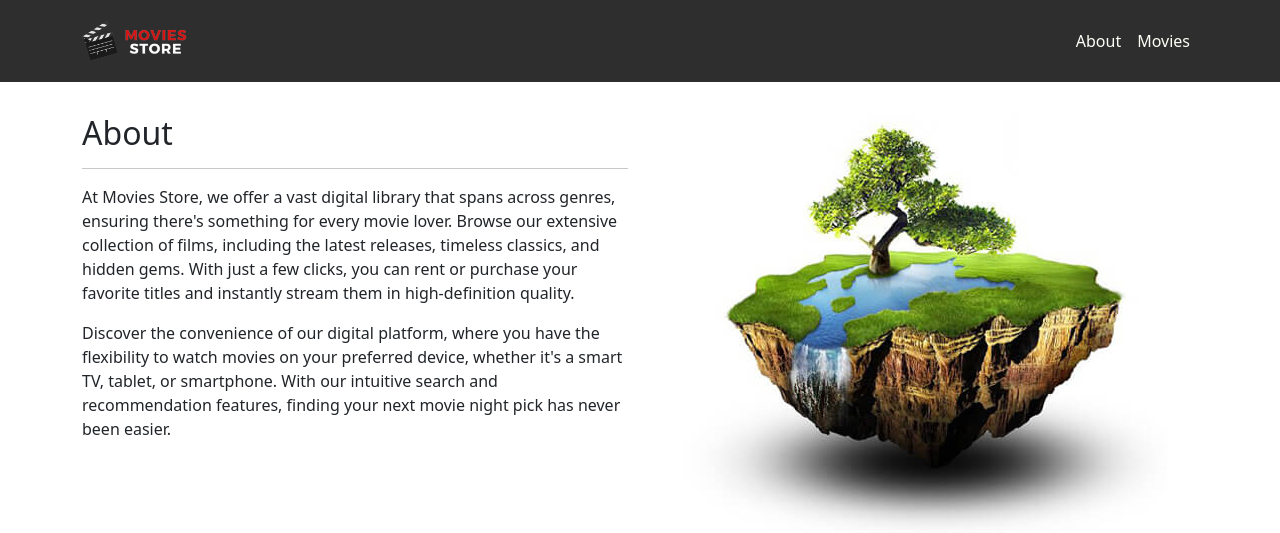
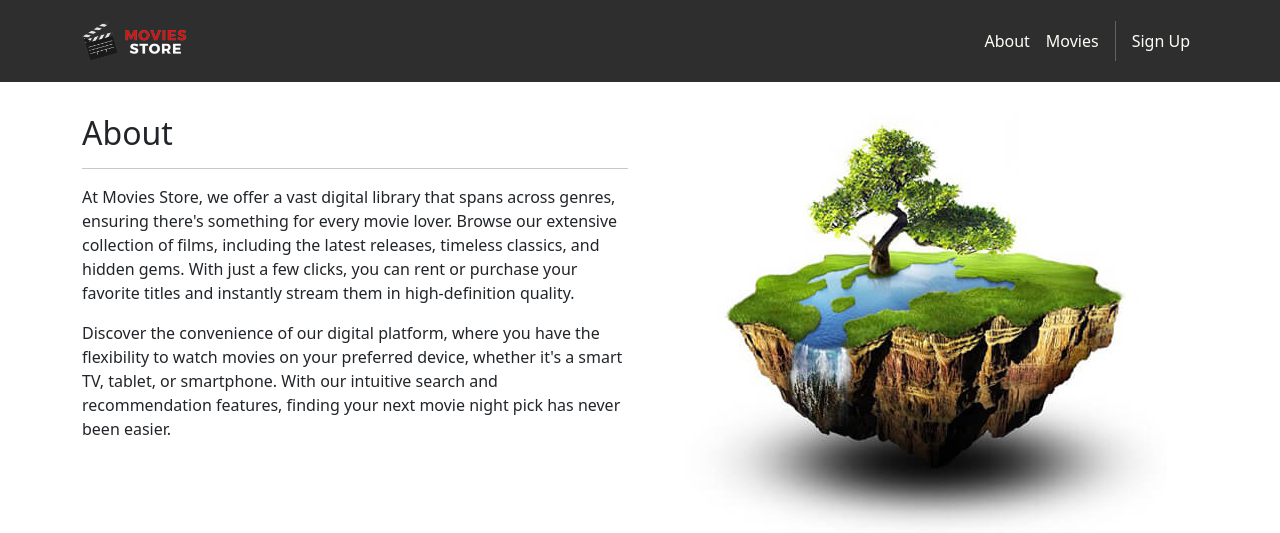
Before and after one commit to jl-imb/MovieStore, a Django app: page /about in a window 1280 px wide. Shown: the top 533 px of the page. Run offline with Django 5.2, Linux system fonts and the light colour scheme; some libraries are stand-ins or nearby versions.

Commit message:
edited base html

```diff
--- a/MovieStore/templates/base.html
+++ b/MovieStore/templates/base.html
@@ -39,6 +39,12 @@
                 href="{% url 'home.about' %}">About</a>
                 <a class="nav-link" href=
                 "{% url 'movies.index' %}">Movies</a>
+            <div class="vr bg-white mx-2 d-none
+              d-lg-block"></div>
+                <a class="nav-link"
+                  href="{% url 'accounts.signup' %}">
+                  Sign Up
+                </a>
             </div>
         </div>
         </div>
```
